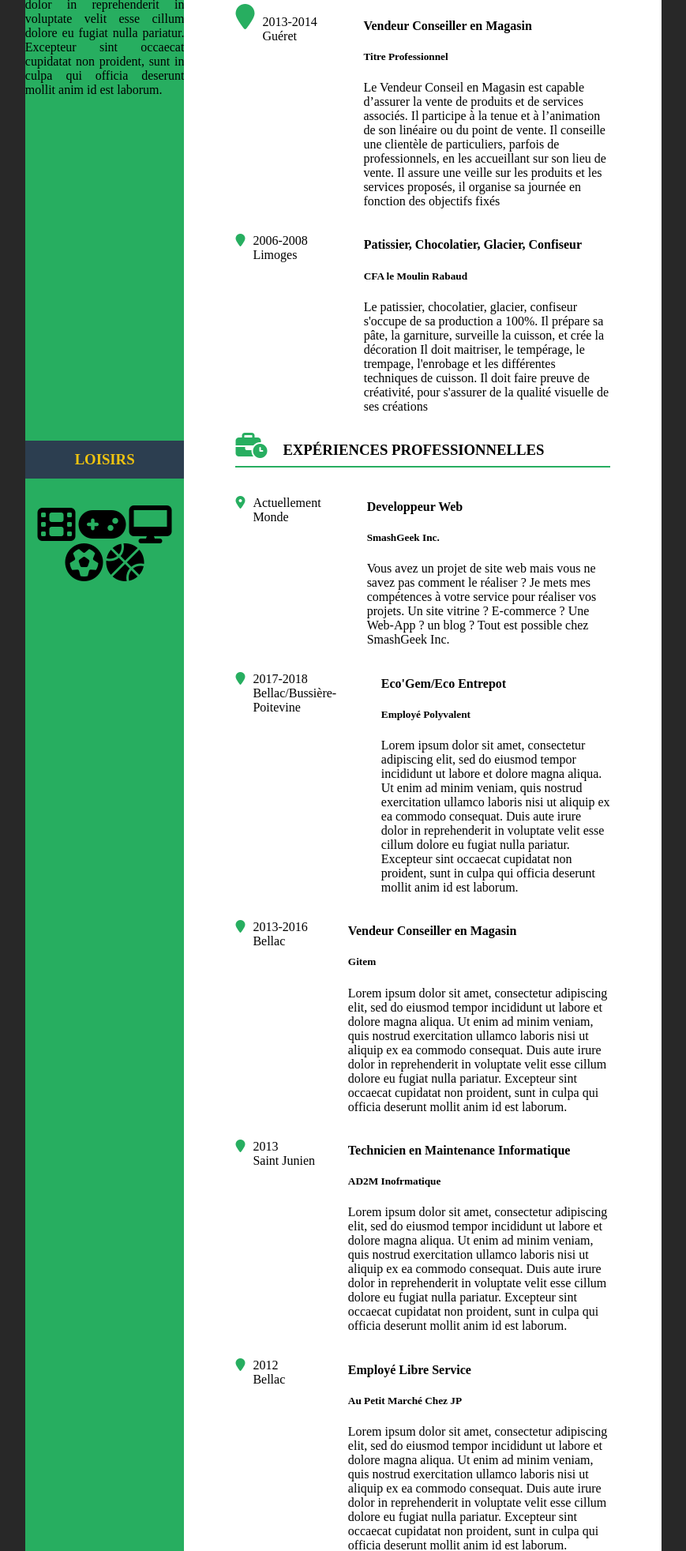
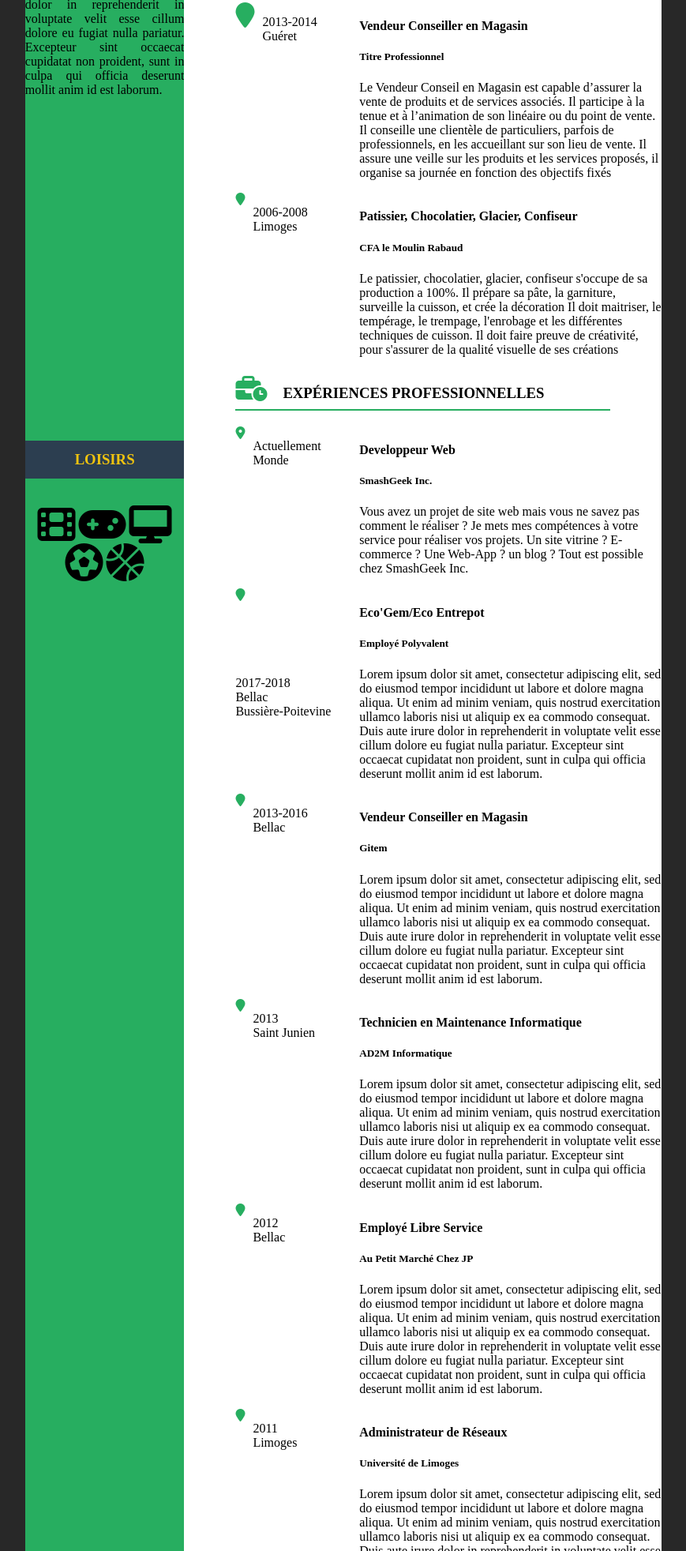
Before and after one commit to SmashGeek/SmashGeek.github.io, a plain HTML site: page index.html in a window 1280 px wide. Shown: the part 836-2800 px from the top of the page at 79% size, without its empty margins (205-1074 px from the left). Drawn offline with Linux system fonts and the light colour scheme.

Commit message:
Changes to be committed: 	modified:   index.html 	modified:   style.css

```diff
--- a/index.html
+++ b/index.html
@@ -73,7 +73,8 @@
                         <div class="formation">
                             <div class="date">
                                 <i class="fas fa-map-marker-alt fa-3x"></i>
-                                <p>2020 Paris</p>
+                                <p><span>2020</span>
+                                <span>Paris</span></p>
                             </div>
 
                             <div class="formation_text">
@@ -90,7 +91,8 @@
                         <div class="formation">
                             <div class="date">
                                 <i class="fas fa-map-marker fa-2x"></i>
-                                <p>2013-2014 Guéret</p>
+                                <p><span>2013-2014</span>
+                                <span>Guéret</span></p>
                             </div>
 
                             <div class="formation_text">
@@ -106,7 +108,8 @@
                         <div class="formation">
                             <div class="date">
                                 <i class="fas fa-map-marker"></i>
-                                <p>2006-2008 Limoges</p>
+                                <p><span>2006-2008</span>
+                                <span>Limoges</span></p>
                             </div>
 
                             <div class="formation_text">
@@ -129,7 +132,8 @@
                         <div class="work">
                             <div class="date">
                                 <i class="fas fa-map-marker-alt"></i>
-                                <p>Actuellement Monde</p>
+                                <p><span>Actuellement</span>
+                                <span>Monde</span></p>
                             </div>
 
                             <div class="work_text">
@@ -144,7 +148,9 @@
                         <div class="work">
                             <div class="date">
                                 <i class="fas fa-map-marker"></i>
-                                <p>2017-2018<br>Bellac/Bussière-Poitevine</p>
+                                <p><span>2017-2018</span>
+                                <span>Bellac</span>
+                                <span>Bussière-Poitevine</span></p>
                             </div>
 
                             <div class="work_text">
@@ -157,7 +163,8 @@
                         <div class="work">
                             <div class="date">
                                 <i class="fas fa-map-marker"></i>
-                                <p>2013-2016<br>Bellac</p>
+                                <p><span>2013-2016</span>
+                                <span>Bellac</span></p>
                             </div>
 
                             <div class="work_text">
@@ -170,12 +177,13 @@
                         <div class="work">
                             <div class="date">
                                 <i class="fas fa-map-marker"></i>
-                                <p>2013<br>Saint Junien</p>
+                                <p><span>2013</span>
+                                <span>Saint Junien</span></p>
                             </div>
 
                             <div class="work_text">
                                 <h4>Technicien en Maintenance Informatique</h4>
-                                <h5>AD2M Inofrmatique</h5>
+                                <h5>AD2M Informatique</h5>
                                 <p>Lorem ipsum dolor sit amet, consectetur adipiscing elit, sed do eiusmod tempor incididunt ut labore et dolore magna aliqua. Ut enim ad minim veniam, quis nostrud exercitation ullamco laboris nisi ut aliquip ex ea commodo consequat. Duis aute irure dolor in reprehenderit in voluptate velit esse cillum dolore eu fugiat nulla pariatur. Excepteur sint occaecat cupidatat non proident, sunt in culpa qui officia deserunt mollit anim id est laborum.</p>
                             </div>
                         </div>
@@ -183,7 +191,8 @@
                         <div class="work">
                             <div class="date">
                                 <i class="fas fa-map-marker"></i>
-                                <p>2012<br>Bellac</p>
+                                <p><span>2012</span>
+                                <span>Bellac</span></p>
                             </div>
 
                             <div class="work_text">
@@ -196,7 +205,8 @@
                         <div class="work">
                             <div class="date">
                                 <i class="fas fa-map-marker"></i>
-                                <p>2011<br>Limoges</p>
+                                <p><span>2011</span>
+                                <span>Limoges</span></p>
                             </div>
 
                             <div class="work_text">
@@ -209,7 +219,8 @@
                         <div class="work">
                             <div class="date">
                                 <i class="fas fa-map-marker"></i>
-                                <p>2010<br>Bellac</p>
+                                <p><span>2010</span>
+                                <span>Bellac</span></p>
                             </div>
 
                             <div class="work_text">
@@ -222,7 +233,8 @@
                         <div class="work">
                             <div class="date">
                                 <i class="fas fa-map-marker"></i>
-                                <p>2006-2008<br>Nantiat</p>
+                                <p><span>2006-2008</span>
+                                <span>Nantiat</span></p>
                             </div>
 
                             <div class="work_text">
--- a/style.css
+++ b/style.css
@@ -59,7 +59,6 @@ header
 	width: 75%;
 	height: auto;
 	background-color: white;
-	padding: 0px 65px 65px 65px;
 }
 
 h1
@@ -124,7 +123,6 @@ article
 {
 	width: 75%;
 	background-color: white;
-	padding: 0px 65px 65px 65px;
 	display: flex;
 	flex-direction: column;
 }
@@ -137,7 +135,7 @@ article
 	display: flex;
 	flex-direction: row;
 	align-items: baseline;
-	margin-bottom: 20px;
+	margin: 0 65px 20px 65px;
 }
 
 .titre_section i
@@ -163,10 +161,17 @@ article
 .date
 {
 	display: flex;
-	flex-direction: row;
-	align-items: baseline;
+	flex-flow: row wrap;
+	margin-left: 65px;
+	width: 25%;
 }
 
+.date span
+{
+	display: block;
+	font-size: 16px;
+	font-weight: 500;
+}
 .date i
 {
 	color: #27ae60;
```
